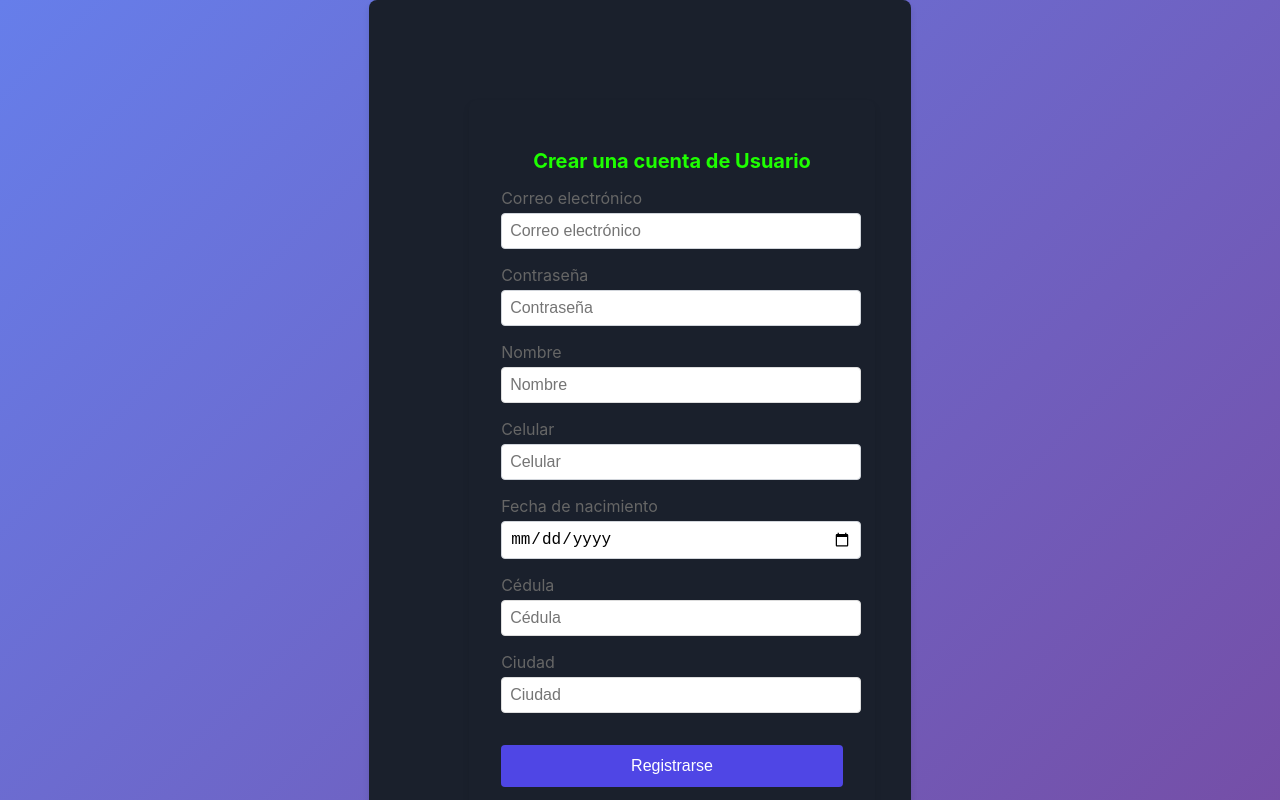
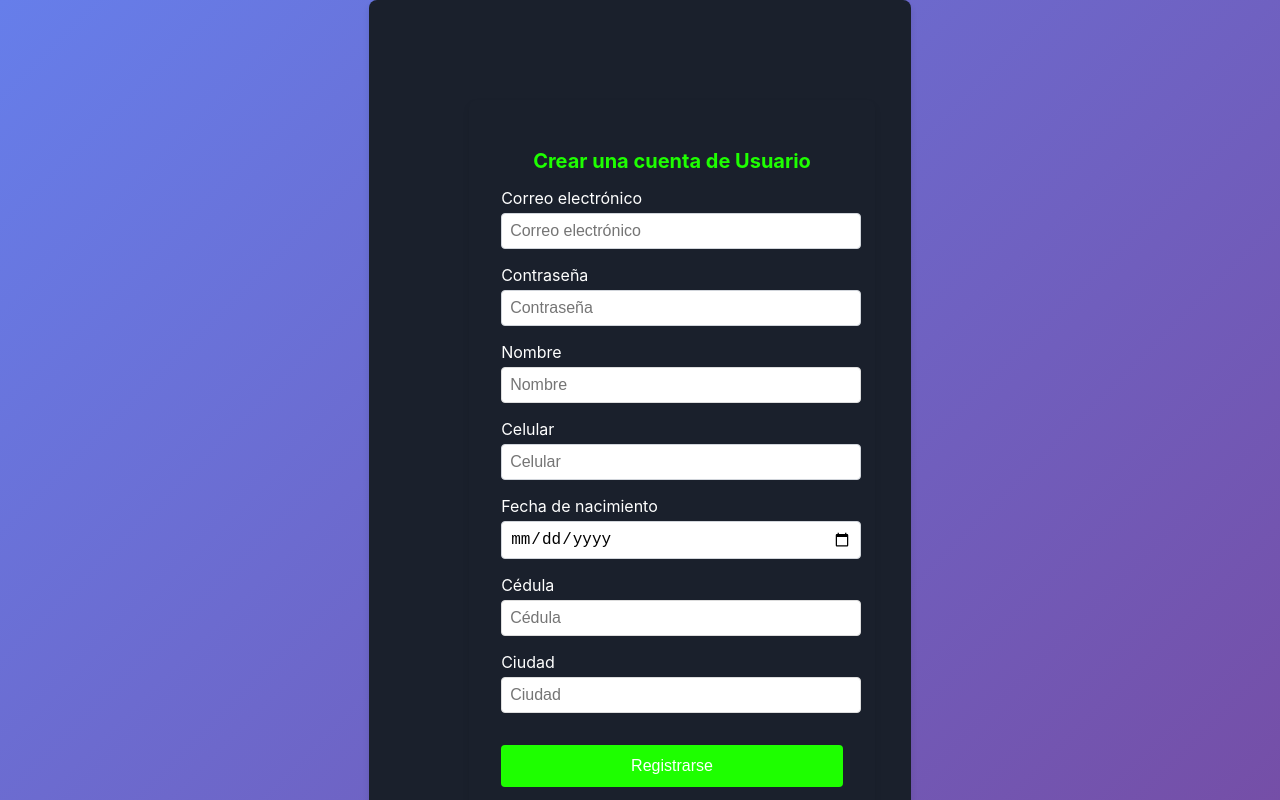
Before and after one commit to zorri612/ganacomoloco_front, a React (Vite) app: page /Signup in a window 1280 px wide. Shown: the top 800 px of the page. Built offline with nearby package versions, Linux system fonts and the light colour scheme.

Commit message:
estilos signup

```diff
--- a/src/components/Signup.jsx
+++ b/src/components/Signup.jsx
@@ -42,38 +42,38 @@ export default function Signup({ role }) {
         <h2>Crear una cuenta {role === 'admin' ? 'de Administrador' : 'de Usuario'}</h2>
         <form className="signup-form" onSubmit={handleSubmit}>
           <div className="form-group">
-            <label htmlFor="email">Correo electrónico</label>
+            <label className='words' htmlFor="email">Correo electrónico</label>
             <input type="email" name="email" id="email" autoComplete="email" required placeholder="Correo electrónico" value={formData.email} onChange={handleChange}
             />
           </div>
           <div className="form-group">
-            <label htmlFor="password">Contraseña</label>
+            <label className='words' htmlFor="password">Contraseña</label>
             <input type="password" name="password" id="password" autoComplete="new-password" required placeholder="Contraseña" value={formData.password} onChange={handleChange}
             />
           </div>
           <div className="form-group">
-            <label htmlFor="name">Nombre</label>
+            <label className='words' htmlFor="name">Nombre</label>
             <input type="text" name="name" id="name" autoComplete="name" required placeholder="Nombre" value={formData.name}
               onChange={handleChange}
             />
           </div>
           <div className="form-group">
-            <label htmlFor="phone">Celular</label>
+            <label className='words' htmlFor="phone">Celular</label>
             <input type="tel" name="phone" id="phone" autoComplete="tel" required placeholder="Celular" value={formData.phone}
               onChange={handleChange}
             />
           </div>
           <div className="form-group">
-            <label htmlFor="birthdate">Fecha de nacimiento</label>
+            <label className='words' htmlFor="birthdate">Fecha de nacimiento</label>
             <input type="date" name="birthdate" id="birthdate" required value={formData.birthdate} onChange={handleChange} />
           </div>
           <div className="form-group">
-            <label htmlFor="idNumber">Cédula</label>
+            <label className='words' htmlFor="idNumber">Cédula</label>
             <input type="text" name="idNumber" id="idNumber" required placeholder="Cédula" value={formData.idNumber} onChange={handleChange}
             />
           </div>
           <div className="form-group">
-            <label htmlFor="city">Ciudad</label>
+            <label className='words' htmlFor="city">Ciudad</label>
             <input type="text" name="city" id="city" required placeholder="Ciudad" value={formData.city} onChange={handleChange}
             />
           </div>
--- a/src/components/styles/Signup.css
+++ b/src/components/styles/Signup.css
@@ -5,7 +5,9 @@
   box-shadow: 0 4px 6px rgba(0, 0, 0, 0.1);
   position: relative;
   }
-
+  .words{
+    color: white;
+  }
   .signup-form-container {
     padding: 2rem;
     border-radius: 0.5rem;
@@ -50,7 +52,7 @@
   }
 
   .submit-button {
-    background-color: #4f46e5;
+    background-color: #1eff00;
     color: white;
     padding: 0.75rem;
     border: none;
```
